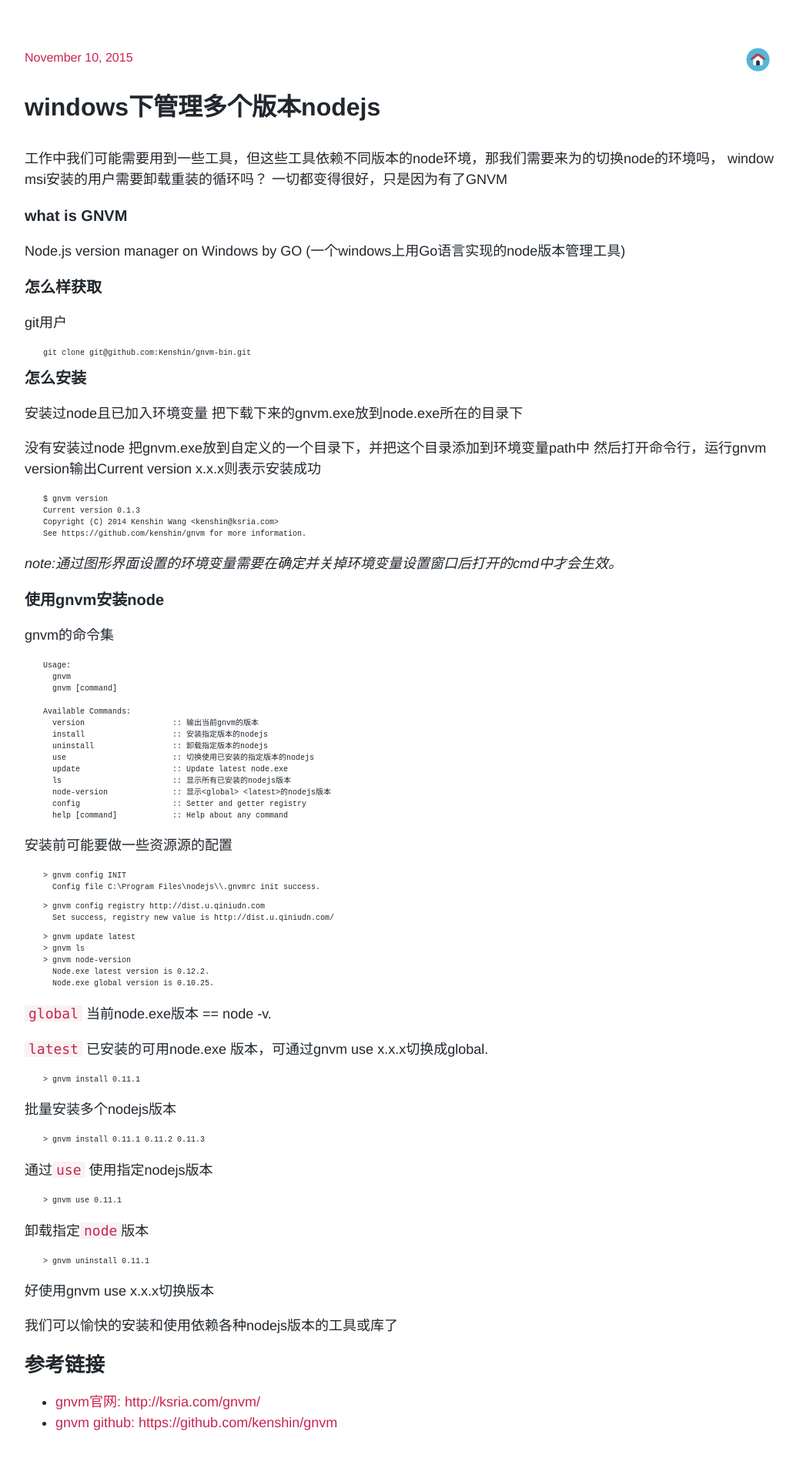
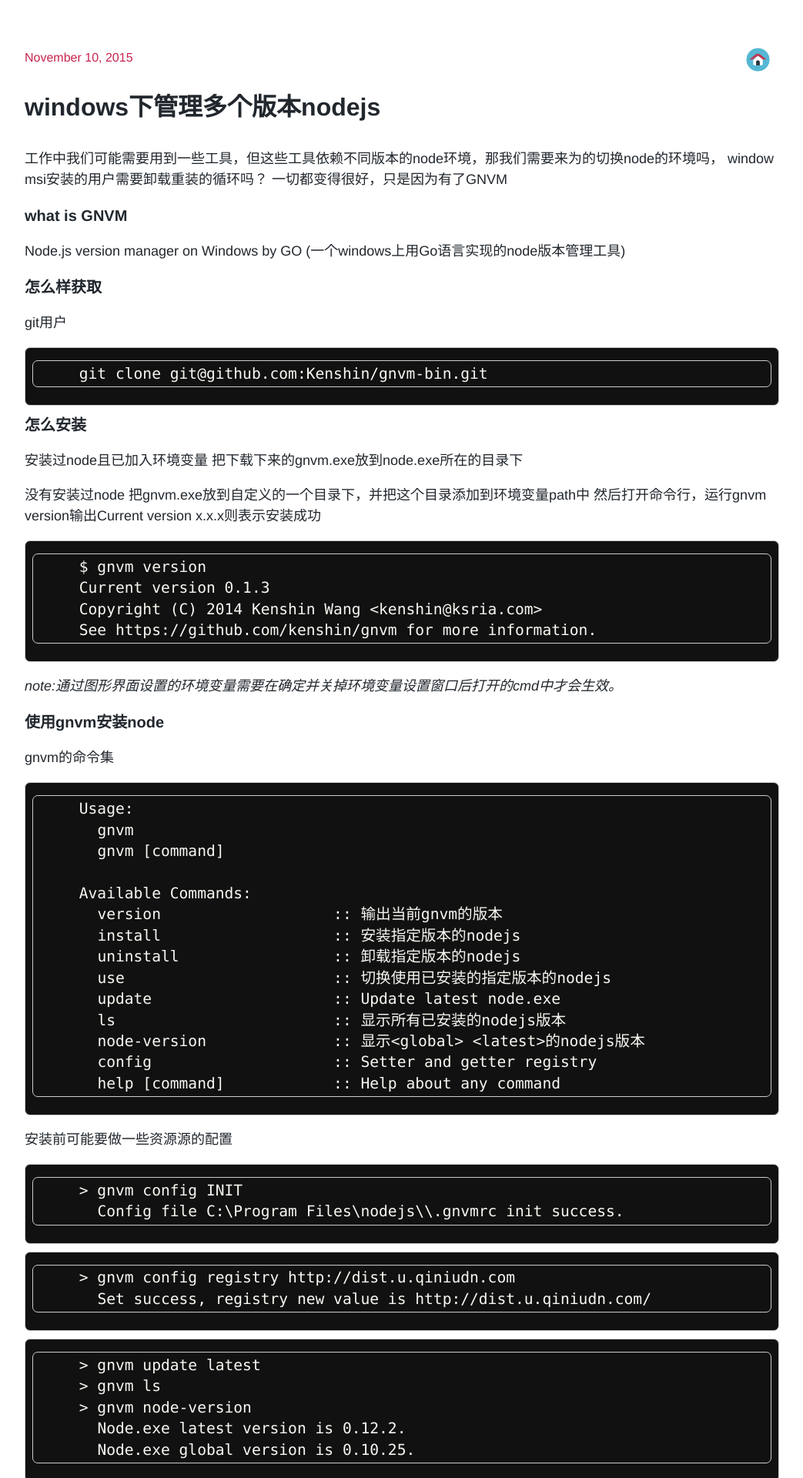
Before and after one commit to jennyhu/blog, a Jekyll site: the page built from _posts/2015-11-10-nodejs-v-win.md, in a window 1280 px wide. Shown: the top 1920 px of the page at 77% size, without its empty margins (118-1161 px from the left). Built offline with Jekyll 4.4.1, drawn with Linux system fonts in a browser that asks for light colours; Markdown is read by kramdown in place of the engine named in the settings.

Commit message:
add files

````diff
--- a/_posts/2015-11-10-nodejs-v-win.md
+++ b/_posts/2015-11-10-nodejs-v-win.md
@@ -16,7 +16,7 @@
 
 git用户
 
-```git
+```
     git clone git@github.com:Kenshin/gnvm-bin.git
 ```
 
@@ -28,7 +28,7 @@
 没有安装过node 把gnvm.exe放到自定义的一个目录下，并把这个目录添加到环境变量path中
 然后打开命令行，运行gnvm version输出Current version x.x.x则表示安装成功
 
-```git
+```
     $ gnvm version
     Current version 0.1.3
     Copyright (C) 2014 Kenshin Wang <kenshin@ksria.com>
@@ -42,7 +42,7 @@
 
 gnvm的命令集
 
-```git
+```
     Usage:
       gnvm
       gnvm [command]
@@ -61,17 +61,17 @@
 
 安装前可能要做一些资源源的配置
 
-```git
+```
     > gnvm config INIT
       Config file C:\Program Files\nodejs\\.gnvmrc init success.
 ```
 
-```git
+```
     > gnvm config registry http://dist.u.qiniudn.com
       Set success, registry new value is http://dist.u.qiniudn.com/
 ```
 
-```git
+```
     > gnvm update latest
     > gnvm ls
     > gnvm node-version
@@ -83,25 +83,25 @@
 
 `latest` 已安装的可用node.exe 版本，可通过gnvm use x.x.x切换成global.
 
-```git
+```
     > gnvm install 0.11.1
 ```
 
 批量安装多个nodejs版本
 
-```git
+```
     > gnvm install 0.11.1 0.11.2 0.11.3
 ```
 
 通过`use` 使用指定nodejs版本
 
-```git
+```
     > gnvm use 0.11.1
 ```
 
 卸载指定`node`版本
 
-```git
+```
     > gnvm uninstall 0.11.1
 ```
 
````
Also changed, not shown: _posts/2015-11-10-npm-v-change.md (+2 -2 lines), _posts/2015-11-12-tms-xtemplate.md (+3 -3 lines).
